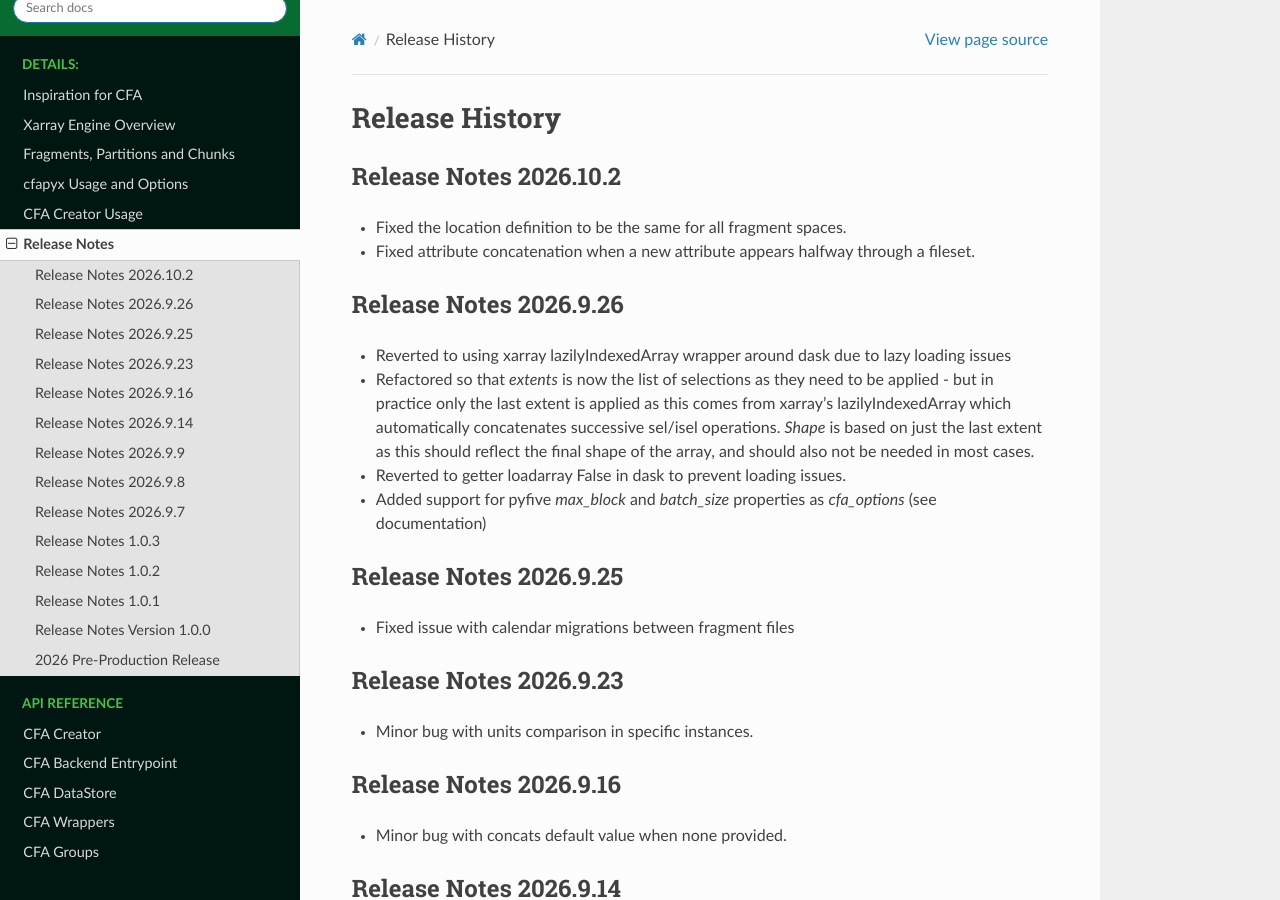
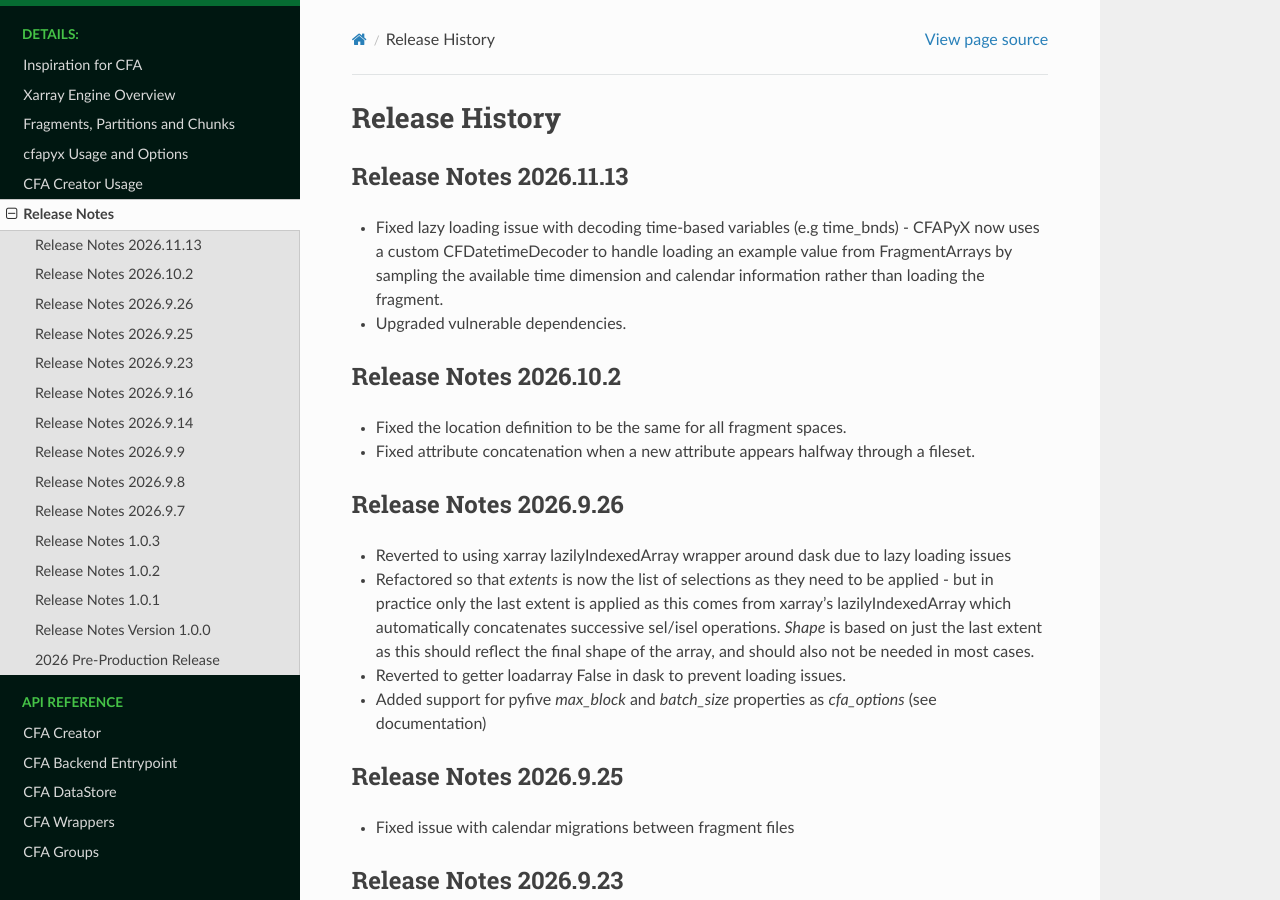
Before and after one commit to cedadev/CFAPyX, a Sphinx documentation site: the page built from docs/source/releases.rst, in a window 1280 px wide and 900 px high. Built offline with Sphinx 7.4.7 and the Read the Docs theme 3.1.0, drawn with Linux system fonts in a browser that asks for light colours.

Commit message:
Updated release notes

```diff
--- a/docs/source/releases.rst
+++ b/docs/source/releases.rst
@@ -1,6 +1,11 @@
 ===============
 Release History
 ===============
+
+Release Notes 2026.11.13
+------------------------
+- Fixed lazy loading issue with decoding time-based variables (e.g time_bnds) - CFAPyX now uses a custom CFDatetimeDecoder to handle loading an example value from FragmentArrays by sampling the available time dimension and calendar information rather than loading the fragment.
+- Upgraded vulnerable dependencies.
 
 Release Notes 2026.10.2
 -----------------------
```
